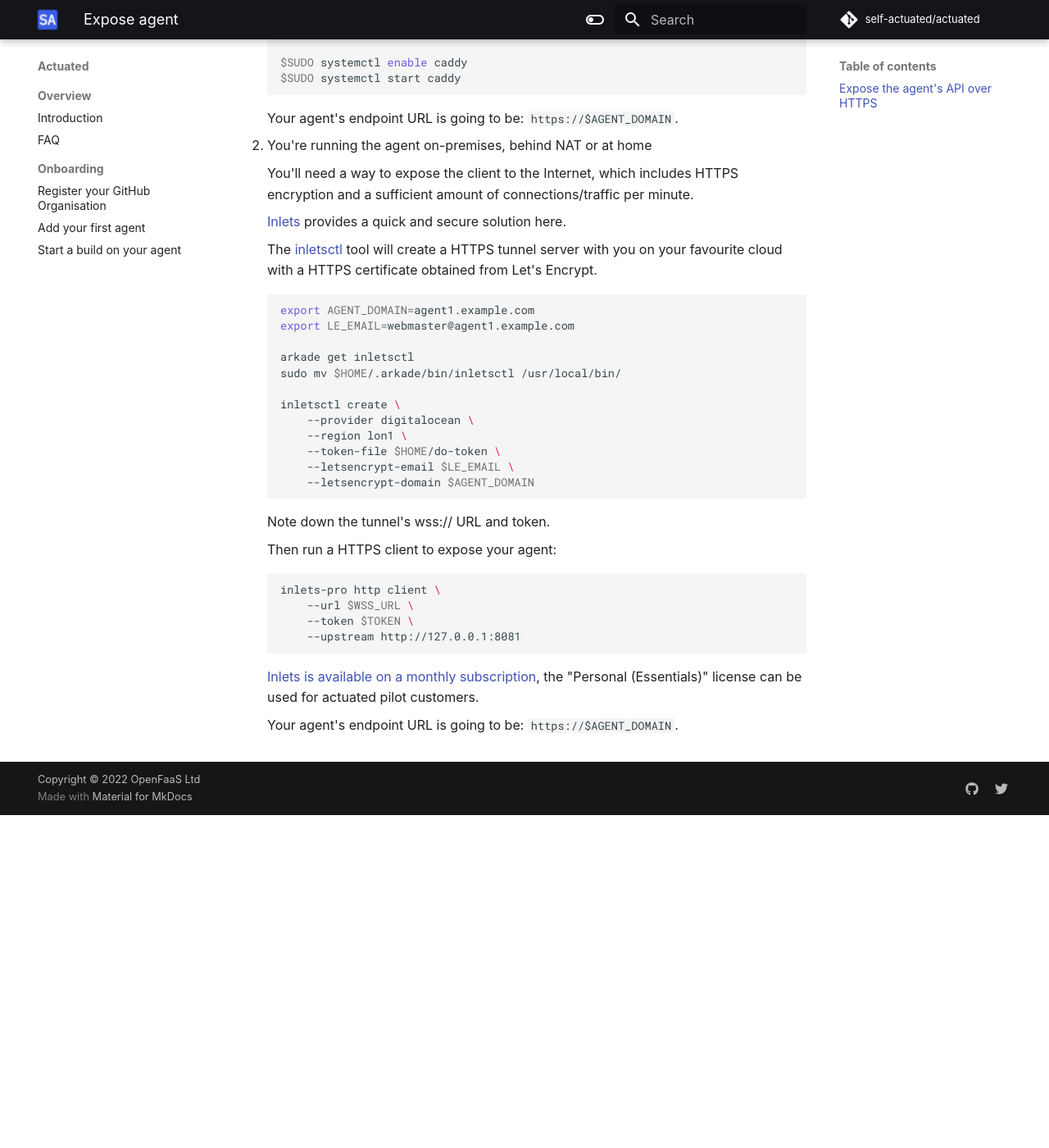
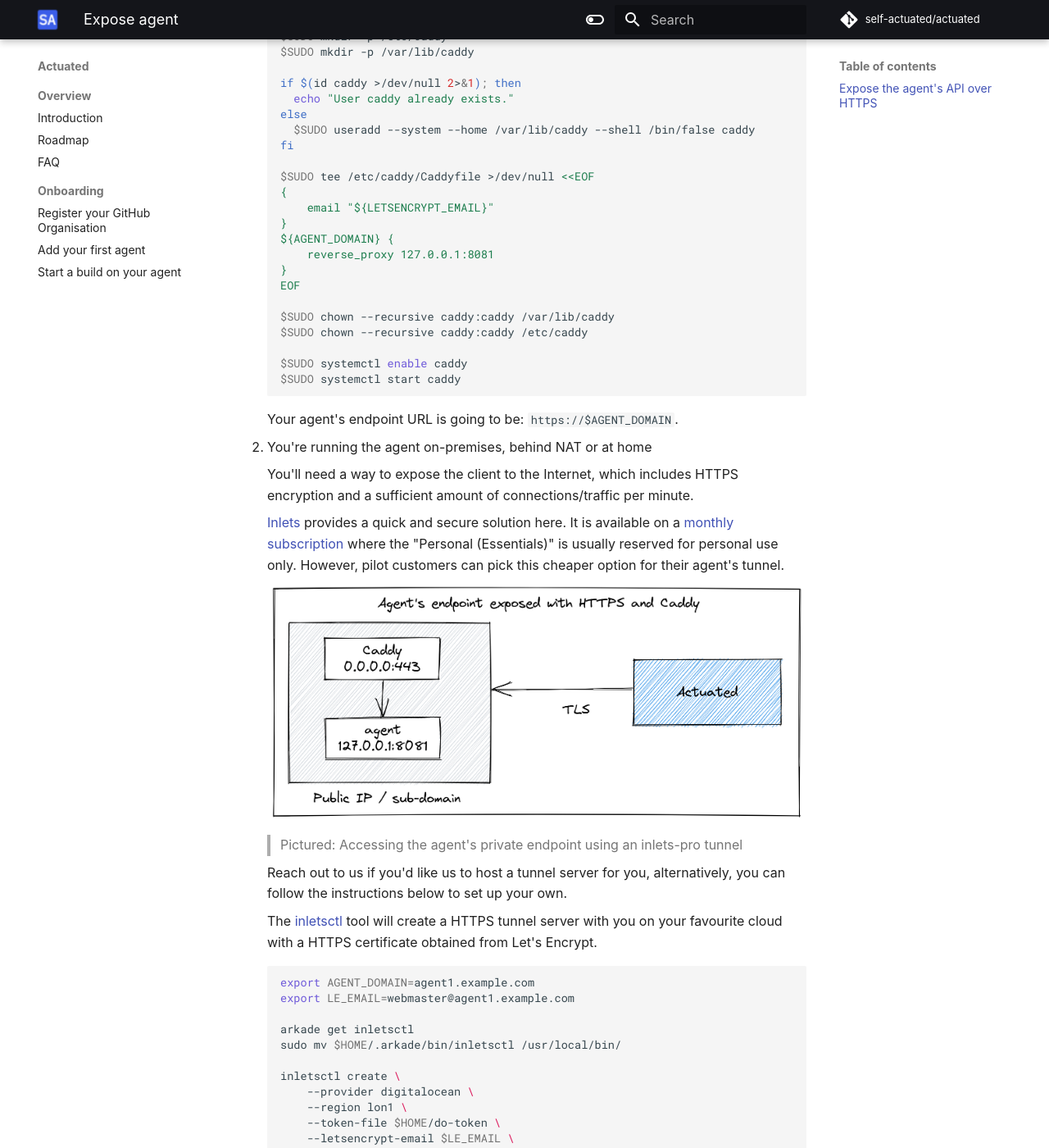
Before and after one commit to welteki/docs.actuated.dev, an MkDocs documentation site: the page built from docs/expose-agent.md, in a window 1280 px wide and 1400 px high, scrolled down 1179 px. Shown: the whole window at 82% size. Built offline with MkDocs 1.6.1 and Material for MkDocs 9.7.7, drawn with Linux system fonts in a browser that asks for light colours; some web fonts are replaced; before the commit the page ends 2173 px from its top, so only the background shows below that; some of the changed text lies outside the part shown.

Commit message:
Update roadmap docs
Signed-off-by: Alex Ellis (OpenFaaS Ltd) <alexellis2@gmail.com>

````diff
--- a/docs/expose-agent.md
+++ b/docs/expose-agent.md
@@ -5,6 +5,9 @@
 1. For a host on a public cloud
 
     If you're running the agent on a host with a public IP, simply install Caddy server and create a DNS A record. That way you can get a TLS certificate for the agent's endpoint.
+
+    ![Accessing the agent's endpoint using Caddy](images/direct-caddy.png)
+    > Pictured: Accessing the agent's control plane using Caddy to enable TLS encryption (HTTPS)
 
     We are looking to automate this process and make it easier, but for now, a bit of bash should do what you need.
 
@@ -57,7 +60,12 @@
 
     You'll need a way to expose the client to the Internet, which includes HTTPS encryption and a sufficient amount of connections/traffic per minute.
 
-    [Inlets](https://inlets.dev/) provides a quick and secure solution here.
+    [Inlets](https://inlets.dev/) provides a quick and secure solution here. It is available on a [monthly subscription](https://openfaas.gumroad.com/l/inlets-subscription) where the "Personal (Essentials)" is usually reserved for personal use only. However, pilot customers can pick this cheaper option for their agent's tunnel.
+
+    ![Accessing the agent's private endpoint using an inlets-pro tunnel](images/direct-caddy.png)
+    > Pictured: Accessing the agent's private endpoint using an inlets-pro tunnel
+
+    Reach out to us if you'd like us to host a tunnel server for you, alternatively, you can follow the instructions below to set up your own.
 
     The [inletsctl](https://github.com/inlets/inletsctl) tool will create a HTTPS tunnel server with you on your favourite cloud with a HTTPS certificate obtained from Let's Encrypt.
 
@@ -87,6 +95,16 @@
         --upstream http://127.0.0.1:8081
     ```
 
-    [Inlets is available on a monthly subscription](https://openfaas.gumroad.com/l/inlets-subscription), the "Personal (Essentials)" license can be used for actuated pilot customers.
+    You can generate a systemd service (so that inlets restarts upon disconnection, and reboot) by adding `--generate=systemd > inlets.service` and running:
+
+    ```bash
+    sudo cp inlets.service /etc/systemd/system/
+    sudo systemctl daemon-reload
+    sudo systemctl enable inlets.service
+    sudo systemctl start inlets
+
+    # Check status with:
+    sudo systemctl status inlets
+    ```
 
     Your agent's endpoint URL is going to be: `https://$AGENT_DOMAIN`.
--- a/mkdocs.yml
+++ b/mkdocs.yml
@@ -88,6 +88,7 @@
 nav:
   - Overview:
       - Introduction: index.md
+      - Roadmap: roadmap.md
       - FAQ: faq.md
   - Onboarding:
       - Register your GitHub Organisation: registration.md
````
Also changed, not shown: docs/roadmap.md (+7 -0 lines), docs/images/direct-caddy.png (added), docs/images/tunnel-server.png (added).
